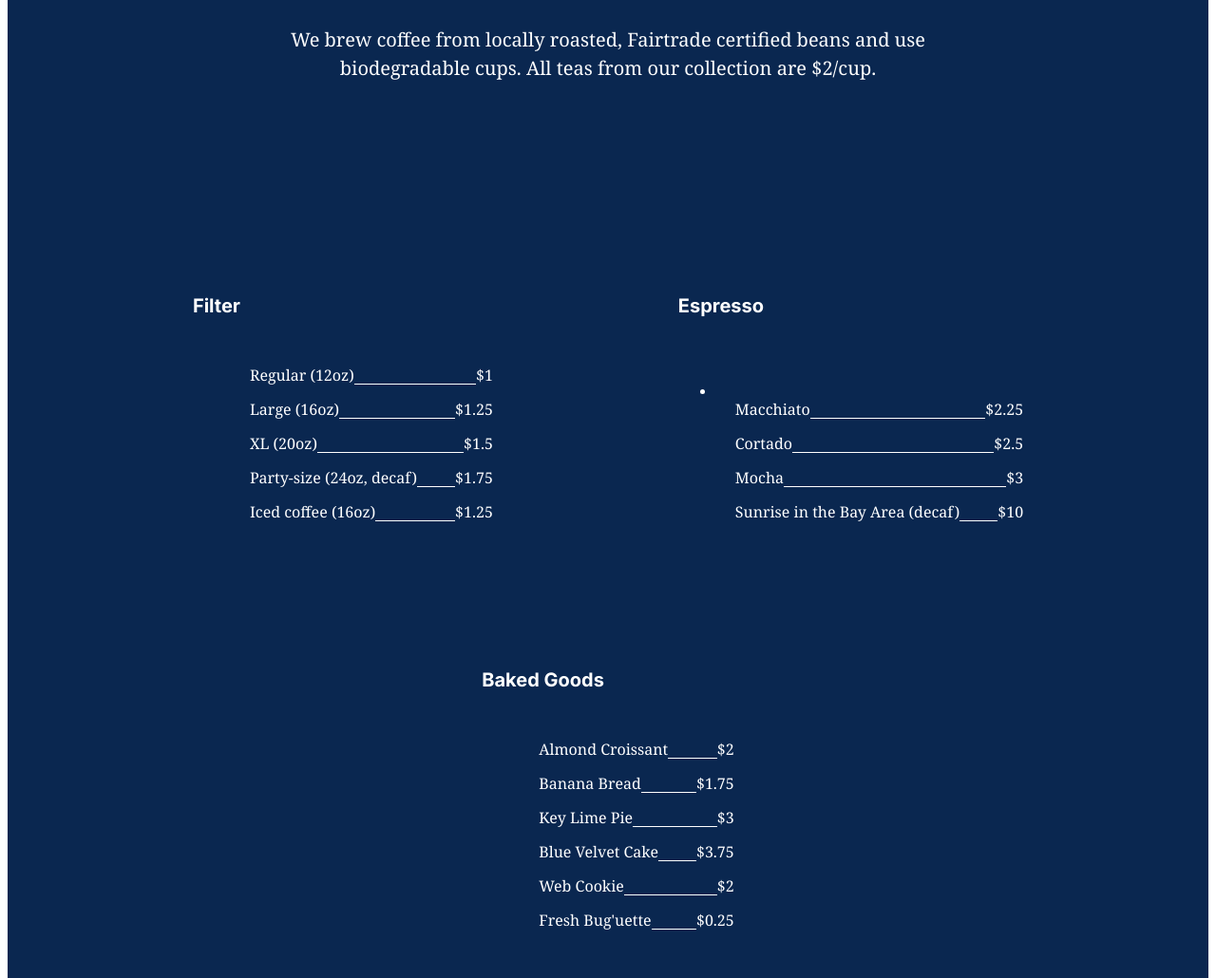
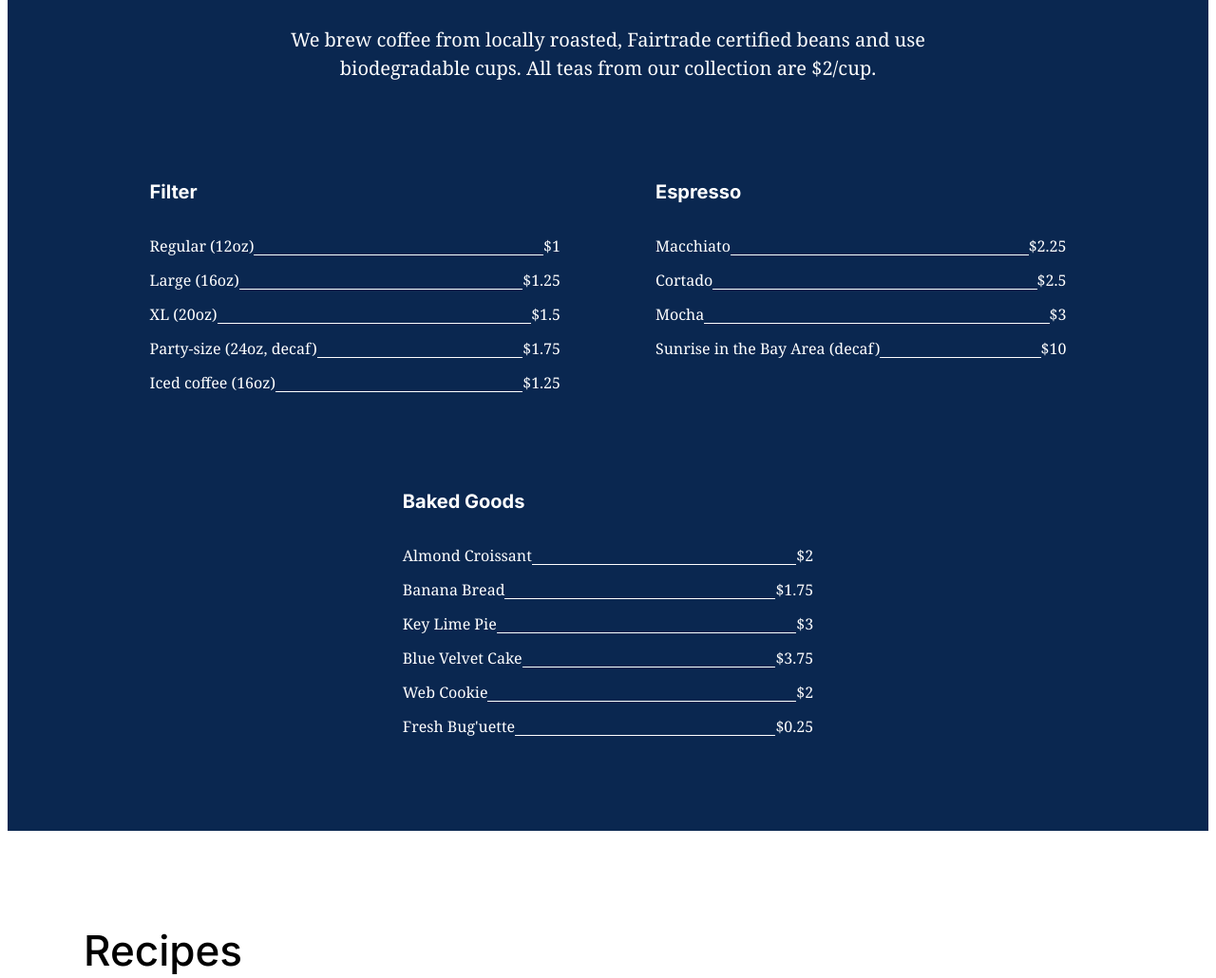
Before and after one commit to youdongzheng/se_project_coffeeshop, a plain HTML site: page index.html in a window 1280 px wide. Shown: the part 1081-2111 px from the top of the page at 95% size. Drawn offline with Linux system fonts and the light colour scheme.

Commit message:
Add files via upload

```diff
--- a/index.css
+++ b/index.css
@@ -59,18 +59,22 @@
     display: flex;
     column-gap: 20px;
     margin: 0;
+    padding: 0;
   }
 
   .nav__link {
-    color: #000;
+    font-family: "Inter", Arial, sans-serif;
+    font-style: normal;
     font-weight: 500;
     font-size: 16px;
     line-height: 20px;
+    color: #000;
     text-decoration: none;
   }
 
   .nav__link:hover {
     color: #2f80ed;
+    transition: 0.3s;
   }
 
   .header__title {
@@ -122,14 +126,11 @@
     margin-top: auto;
   }
 
-  .header__hours {
+  .header__paragraph {
     list-style: none;
     padding: 0;
-  }
-
-  .header__address {
-    align-items: flex-end;
-    margin-top: 30px;
+    margin-top: auto;
+    margin-bottom: 0;
   }
 
   .menu {
@@ -178,49 +179,48 @@
 
   .menu__cards {
     display: flex;
-    justify-content: center;
-    flex-wrap: wrap;
-    flex-direction: row;
-    flex-flow: row wrap;
-    margin-top: 100px;
-    margin-bottom: 100px;
-    gap: 100px;
-  }
-
-  .menu__cards {
-    display: flex;
     gap: 100px;
     justify-content: space-evenly;
     flex-wrap: wrap;
   }
 
   .card {
-    justify-content: space-between;
-    flex-direction: column;
     max-width: 600px;
-    display: flex;
+    flex-basis: calc(50% - 50px);
+	  padding: 0;
+  }
+
+  .card__list {
+    color: #fff;
+    list-style: none;
+    margin-top: 0;
+    margin-bottom: 0;
+    padding-left: 0;
   }
 
   .card__title {
     font-family: "Inter", Arial, sans-serif;
-    color: #ffffff;
+    font-style: normal;
     font-weight: bold;
     font-size: 20px;
     line-height: 30px;
-    list-style: none;
+    margin-top: 0;
     margin-bottom: 32px;
   }
 
   .card__list-item {
     font-family: "Noto Serif", "Times New Roman", serif;
-    margin-bottom: 16px;
-    margin-top: 0;
-    margin-left: 20px;
-    display: flex;
-    justify-content: space-evenly;
+    font-style: normal;
+    font-weight: normal;
     font-size: 16px;
     line-height: 20px;
+    margin-bottom: 16px;
+    display: flex;
+    justify-content: center;
+  }
 
+  .card__list-item:last-child {
+    margin-bottom: 0;
   }
 
   .card__list-divider {
```
